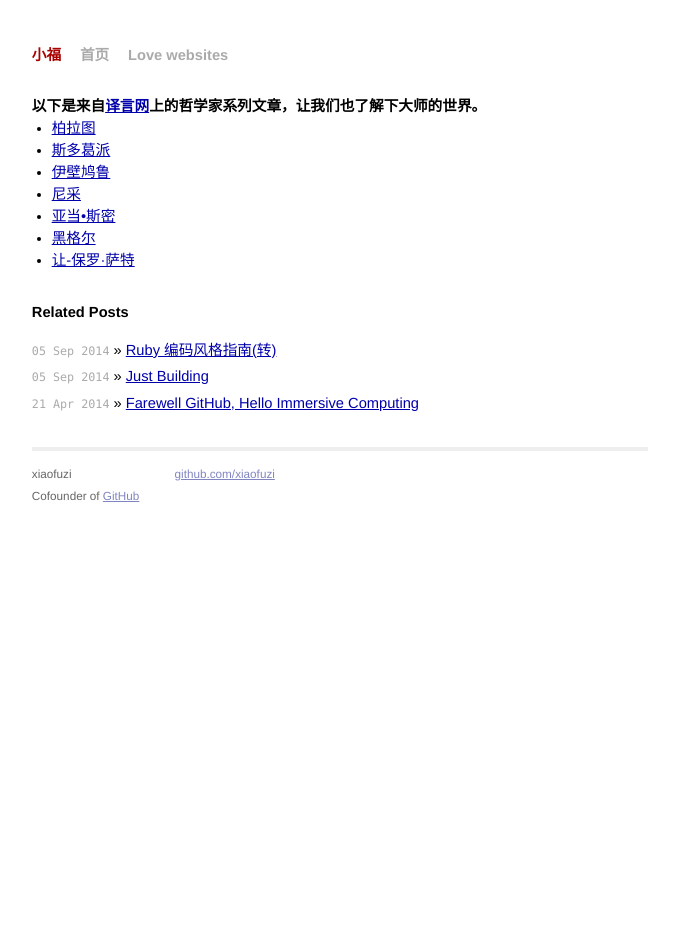
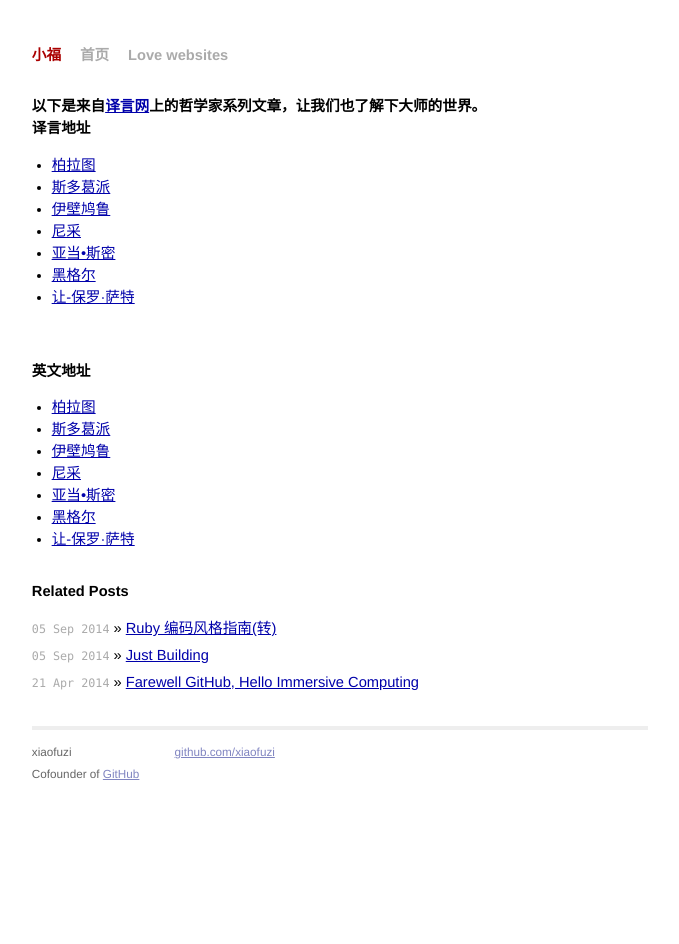
Before and after one commit to xiaofuzi/xiaofuzi.github, a Jekyll site: the page built from _posts/2014-09-11-哲学家系列(译言).md, in a window 1280 px wide. Shown: the whole page, without its empty margins (300-979 px from the left). Built offline with Jekyll 4.4.1, drawn with Linux system fonts in a browser that asks for light colours; Markdown is read by kramdown in place of the engine named in the settings.

Commit message:
哲学家系列修改

```diff
--- a/_posts/2014-09-11-哲学家系列(译言).md
+++ b/_posts/2014-09-11-哲学家系列(译言).md
@@ -7,6 +7,7 @@ category: reading
 
 ###以下是来自[译言网](http://yeeyan.org)上的哲学家系列文章，让我们也了解下大师的世界。
 
+#译言地址
 
 * [柏拉图](http://select.yeeyan.org/view/719/419410)
 * [斯多葛派](http://article.yeeyan.org/view/719/419425)
@@ -15,3 +16,16 @@ category: reading
 * [亚当•斯密](http://select.yeeyan.org/view/719/420956)
 * [黑格尔](http://select.yeeyan.org/view/719/421770)
 * [让-保罗·萨特](http://select.yeeyan.org/view/719/422707)
+
+
+
+<br />
+#英文地址
+
+* [柏拉图](http://thephilosophersmail.com/perspective/the-great-philosophers-1-plato/)
+* [斯多葛派](http://thephilosophersmail.com/virtues/the-great-philosophers-2-the-stoics/)
+* [伊壁鸠鲁](http://thephilosophersmail.com/virtues/the-great-philosophers-3-epicurus/)
+* [尼采](http://thephilosophersmail.com/virtues/the-great-philosophers-4-nietzsche/)
+* [亚当•斯密](http://thephilosophersmail.com/perspective/the-great-philosophers-5-adam-smith/)
+* [黑格尔](http://thephilosophersmail.com/virtues/the-great-philosophers-6-hegel/)
+* [让-保罗·萨特](http://thephilosophersmail.com/perspective/the-great-philosophers-7-jean-paul-sartre/)
```
Also changed, not shown: 2 other files.
